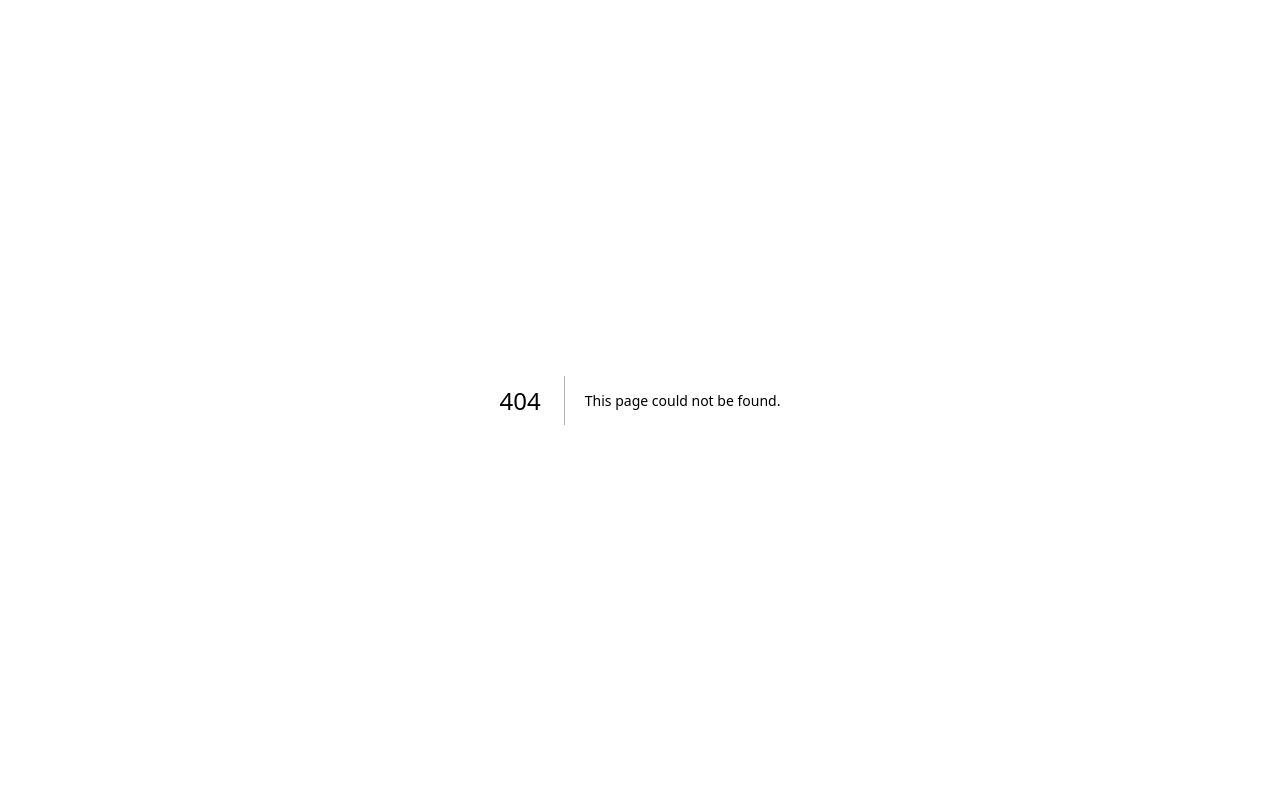
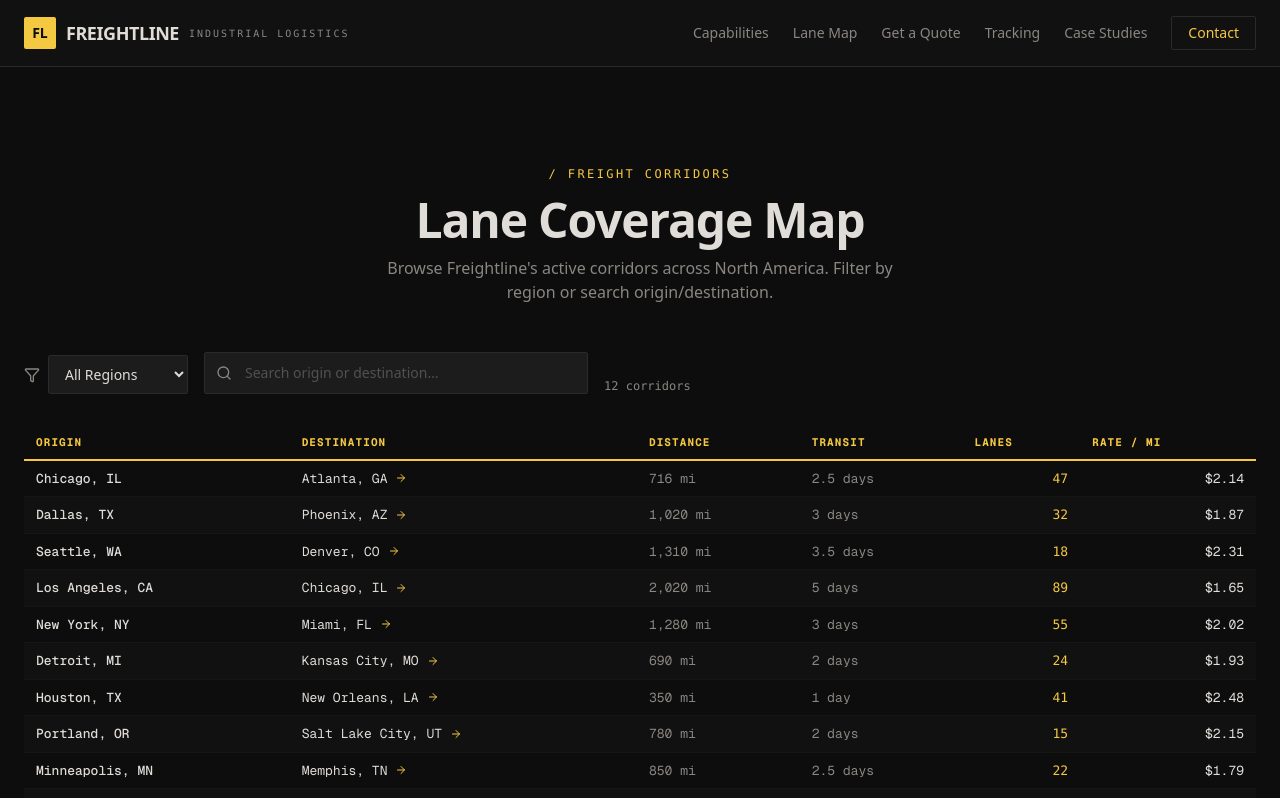
Before and after one commit to anas-khan-antimatter/mkt-freightline-logistics, a Next.js app in the folder freightline/: page /lanes in a window 1280 px wide. Before the commit this address had no page. Shown: the top 798 px of the page. Built offline with nearby package versions, Linux system fonts and the light colour scheme.

Commit message:
antimatter: checkpoint c-1790732963856-6k2pc

```diff
--- /dev/null
+++ b/freightline/src/app/lanes/page.tsx
@@ -0,0 +1,166 @@
+"use client";
+
+import { useState, useEffect } from "react";
+import { ArrowRight, Search, Filter } from "lucide-react";
+import Navbar from "@/components/sections/Navbar";
+import Footer from "@/components/sections/Footer";
+
+interface Corridor {
+  id: string;
+  origin: string;
+  destination: string;
+  distance: string;
+  avgTransit: string;
+  lanes: number;
+  ratePerMile: number;
+}
+
+interface RegionGroup {
+  name: string;
+  count: number;
+}
+
+export default function LanesPage() {
+  const [corridors, setCorridors] = useState<Corridor[]>([]);
+  const [regions, setRegions] = useState<RegionGroup[]>([]);
+  const [loading, setLoading] = useState(true);
+  const [regionFilter, setRegionFilter] = useState("");
+  const [searchQuery, setSearchQuery] = useState("");
+
+  useEffect(() => {
+    fetchData();
+  }, [regionFilter]);
+
+  async function fetchData() {
+    setLoading(true);
+    try {
+      const params = new URLSearchParams();
+      if (regionFilter) params.set("region", regionFilter);
+      const res = await fetch(`/api/lanes?${params.toString()}`);
+      const data = await res.json();
+      setCorridors(data.corridors || []);
+      setRegions(data.regions || []);
+    } catch {
+      setCorridors([]);
+    } finally {
+      setLoading(false);
+    }
+  }
+
+  const filtered = searchQuery
+    ? corridors.filter((c) =>
+        c.origin.toLowerCase().includes(searchQuery.toLowerCase()) ||
+        c.destination.toLowerCase().includes(searchQuery.toLowerCase()))
+    : corridors;
+
+  return (
+    <>
+      <Navbar />
+      <main className="flex-1 pt-20">
+        <section className="border-b border-[#2a2a2a]/30 py-20">
+          <div className="mx-auto max-w-7xl px-6">
+            {/* Header */}
+            <div className="mb-12 text-center">
+              <span className="font-mono text-xs uppercase tracking-[0.2em] text-primary">
+                / Freight Corridors
+              </span>
+              <h1 className="mt-3 text-4xl font-bold tracking-tight text-foreground sm:text-5xl">
+                Lane Coverage Map
+              </h1>
+              <p className="mx-auto mt-3 max-w-lg text-muted-foreground">
+                Browse Freightline&apos;s active corridors across North America. Filter by region or search origin/destination.
+              </p>
+            </div>
+
+            {/* Controls */}
+            <div className="mb-8 flex flex-wrap items-end gap-4">
+              {/* Region filter */}
+              <div className="flex items-center gap-2">
+                <Filter className="h-4 w-4 text-muted-foreground" />
+                <select
+                  value={regionFilter}
+                  onChange={(e) => { setRegionFilter(e.target.value); setSearchQuery(""); }}
+                  className="rounded-sm border border-[#2a2a2a] bg-[#1c1c1c] px-3 py-2 text-sm text-foreground focus:border-primary focus:outline-none"
+                >
+                  <option value="">All Regions</option>
+                  {regions.map((r) => (
+                    <option key={r.name} value={r.name}>{r.name} ({r.count})</option>
+                  ))}
+                </select>
+              </div>
+
+              {/* Search */}
+              <div className="relative flex-1 max-w-sm">
+                <Search className="absolute left-3 top-1/2 h-4 w-4 -translate-y-1/2 text-muted-foreground" />
+                <input
+                  value={searchQuery}
+                  onChange={(e) => setSearchQuery(e.target.value)}
+                  placeholder="Search origin or destination…"
+                  className="w-full rounded-sm border border-[#2a2a2a] bg-[#1c1c1c] py-2.5 pl-10 pr-3 text-sm text-foreground placeholder:text-muted-foreground/50 focus:border-primary focus:outline-none"
+                />
+              </div>
+
+              <span className="font-mono text-xs text-muted-foreground">
+                {filtered.length} corridors
+              </span>
+            </div>
+
+            {/* Table */}
+            <div className="overflow-x-auto">
+              <table className="w-full border-collapse">
+                <thead>
+                  <tr className="border-b-2 border-primary text-left">
+                    <th className="data-cell-header">Origin</th>
+                    <th className="data-cell-header">Destination</th>
+                    <th className="data-cell-header">Distance</th>
+                    <th className="data-cell-header">Transit</th>
+                    <th className="data-cell-header">Lanes</th>
+                    <th className="data-cell-header">Rate / mi</th>
+                  </tr>
+                </thead>
+                <tbody>
+                  {loading ? (
+                    <tr><td colSpan={6} className="data-cell text-center text-muted-foreground">Loading corridor data…</td></tr>
+                  ) : filtered.length === 0 ? (
+                    <tr><td colSpan={6} className="data-cell text-center text-muted-foreground">No corridors match the current filters.</td></tr>
+                  ) : (
+                    filtered.map((cor, i) => (
+                      <tr
+                        key={cor.id}
+                        className={`data-cell border-b border-[rgba(255,255,255,0.04)] ${i % 2 === 0 ? "" : "bg-[rgba(255,255,255,0.015)]"}`}
+                      >
+                        <td className="data-cell font-medium text-foreground">{cor.origin}</td>
+                        <td className="data-cell text-foreground">
+                          <span className="flex items-center gap-2">
+                            {cor.destination}
+                            <ArrowRight className="h-3 w-3 text-primary" />
+                          </span>
+                        </td>
+                        <td className="data-cell font-mono text-muted-foreground">{cor.distance}</td>
+                        <td className="data-cell font-mono text-muted-foreground">{cor.avgTransit}</td>
+                        <td className="data-cell text-right">
+                          <span className="font-mono text-primary">{cor.lanes}</span>
+                        </td>
+                        <td className="data-cell text-right font-mono text-foreground">${cor.ratePerMile.toFixed(2)}</td>
+                      </tr>
+                    ))
+                  )}
+                </tbody>
+              </table>
+            </div>
+
+            {/* Legend note */}
+            <div className="mt-8 border-t border-[#2a2a2a]/30 pt-6">
+              <div className="flex flex-wrap gap-3 text-xs text-muted-foreground">
+                <span className="stencil-label">Lanes = active weekly departures</span>
+                <span className="stencil-label">Transit = door-to-door avg</span>
+                <span className="stencil-label">Rate = LTL base / mi</span>
+              </div>
+            </div>
+          </div>
+        </section>
+      </main>
+      <Footer />
+    </>
+  );
+}
```
